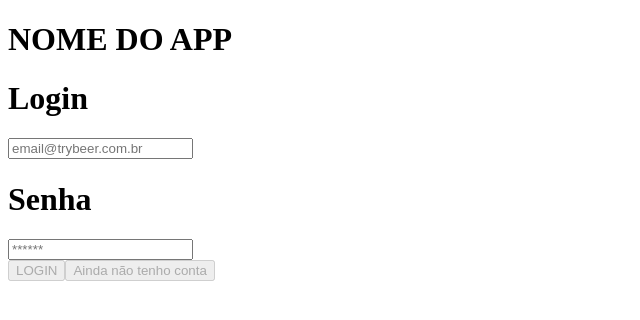
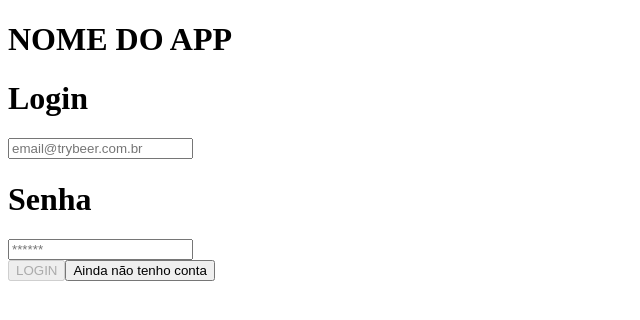
Before and after one commit to atlas-jedi/delivery-app, a React (Create React App) app in the folder front-end/: page /login in a window 1280 px wide. Shown: the top 320 px of the page, without its empty margins (0-640 px from the left). Built offline with nearby package versions, Linux system fonts and the light colour scheme.

Commit message:
fix: corrige validaçaõ da quantidade de caracteres da senha

```diff
--- a/front-end/src/App.js
+++ b/front-end/src/App.js
@@ -1,14 +1,14 @@
 import React from 'react';
+import './App.css';
 import { Route, Switch, Redirect } from 'react-router-dom';
 import Login from './pages/Login';
 
 function App() {
   return (
     <Switch>
-      <Route exact path="/login" component={ Login } />
-      <Route exact path="/">
-        <Redirect to="/login" />
-      </Route>
+      <Route path="/" render={ () => <Redirect to="/login" /> } exact />
+      <Route path="/login" component={ Login } exact />
+      {/* <Route path="/register" component={ Register } exact /> */}
     </Switch>
   );
 }
--- a/front-end/src/pages/Login.js
+++ b/front-end/src/pages/Login.js
@@ -62,11 +62,10 @@ export default function Login() {
           LOGIN
         </button>
       </Link>
-      <Link to="/">
+      <Link to="/register">
         <button
           type="button"
           data-testid="common_login__button-register"
-          disabled={ isDisabled }
         >
           Ainda não tenho conta
         </button>
--- a/front-end/src/utils/validationInputs.js
+++ b/front-end/src/utils/validationInputs.js
@@ -3,7 +3,7 @@ const passwordLenght = 6;
 const validationInputs = (email, password) => {
   const emailRegex = /\S+@\S+\.\S+/;
   const validationEmail = emailRegex.test(email);
-  const validationGeneral = validationEmail && password.length > passwordLenght;
+  const validationGeneral = validationEmail && password.length >= passwordLenght;
   return validationGeneral;
 };
 
```
Also changed, not shown: front-end/src/pages/Register.js (added, +9 -0 lines).
